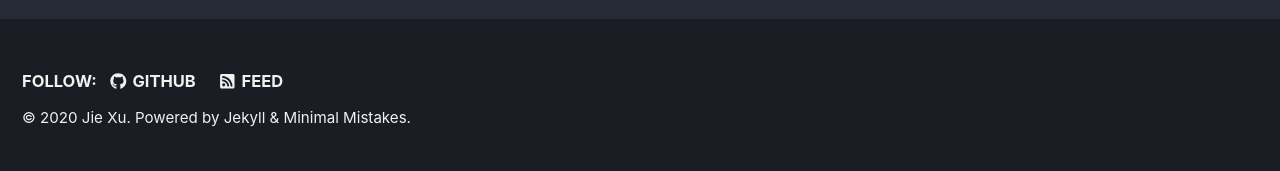
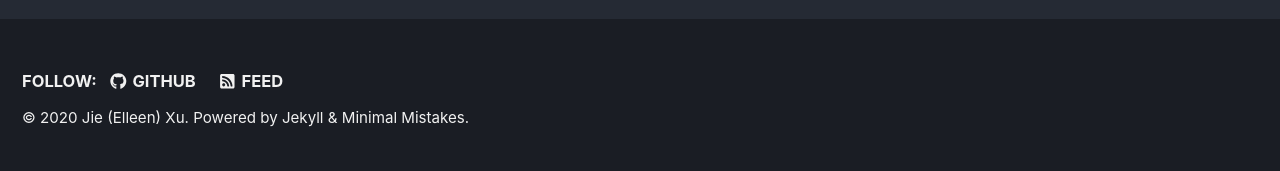
Before and after one commit to jxu1015/jxu1015.github.io, a Jekyll site: the page built from index.html, in a window 1280 px wide and 900 px high, scrolled down 601 px. Shown: the part 726-897 px from the top of the window. Built offline with Jekyll 4.4.1, drawn with Linux system fonts in a browser that asks for light colours; nearby versions of some CDN libraries; a script that is not in the unit is left out; the list of posts is cut into pages by our own code; some of the changed text lies outside the part shown.

Commit message:
Update _config.yml

```diff
--- a/_config.yml
+++ b/_config.yml
@@ -16,9 +16,9 @@ minimal_mistakes_skin    : "dark" # "default", "air", "aqua", "contrast", "dark"
 
 # Site Settings
 locale                   : "en-US"
-title                    : "Jie Xu (许洁)"
+title                    : "Jie (Elleen) Xu (许洁)"
 title_separator          : "-"
-name                     : "Jie Xu"
+name                     : "Jie (Elleen) Xu"
 description              : "Homepage"
 url                      : # the base hostname & protocol for your site e.g. "https://mmistakes.github.io"
 baseurl                  : # the subpath of your site, e.g. "/blog"
```
